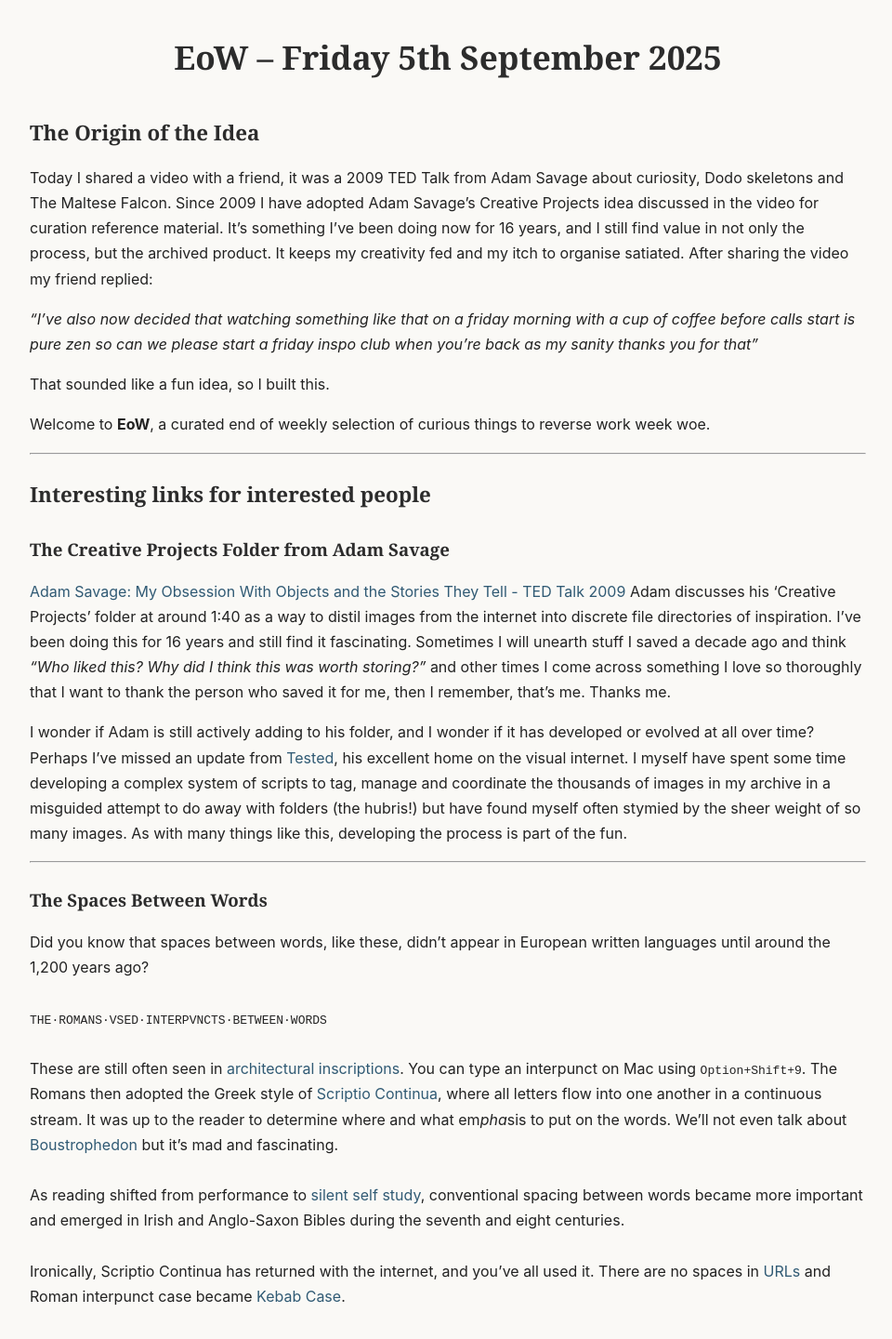
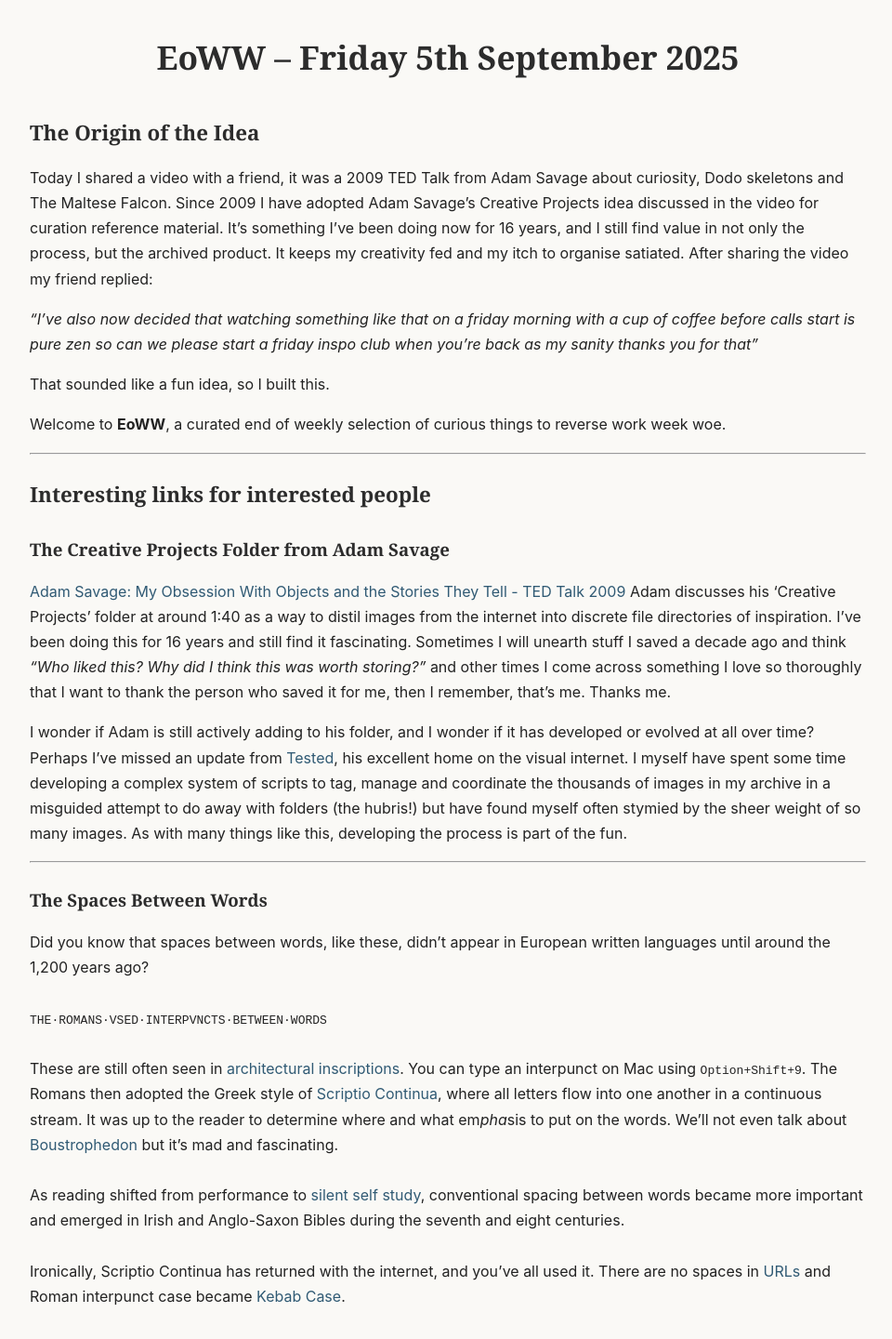
Before and after one commit to 746a/EoW, a Jekyll site: the page built from _weeks/2025-09-05.md, in a window 1280 px wide. Shown: the whole page at 93% size, without its empty margins (158-1118 px from the left). Built offline with Jekyll 4.4.1, drawn with Linux system fonts in a browser that asks for light colours.

Commit message:
fixing dumb mistakes in config

```diff
--- a/_config.yml
+++ b/_config.yml
@@ -1,6 +1,6 @@
 title: EoW
 description: End-of-week calm inspiration
-baseurl: "/EoW"
+baseurl: "/EoWW"
 url: "https://746a.github.io"
 theme: minima
 
--- a/_weeks/2025-09-05.md
+++ b/_weeks/2025-09-05.md
@@ -1,10 +1,10 @@
 ---
 layout: default
-title: "EoW – Friday 5th September 2025"
+title: "EoWW – Friday 5th September 2025"
 date: 2025-09-05
 ---
 
-# EoW – Friday 5th September 2025
+# EoWW – Friday 5th September 2025
 
 ## The Origin of the Idea
 
@@ -14,7 +14,7 @@ Today I shared a video with a friend, it was a 2009 TED Talk from Adam Savage ab
 
 That sounded like a fun idea, so I built this.
 
-Welcome to **EoW**, a curated end of weekly selection of curious things to reverse work week woe.
+Welcome to **EoWW**, a curated end of weekly selection of curious things to reverse work week woe.
 
 ***
 
```
Also changed, not shown: index.md (+8 -3 lines).
